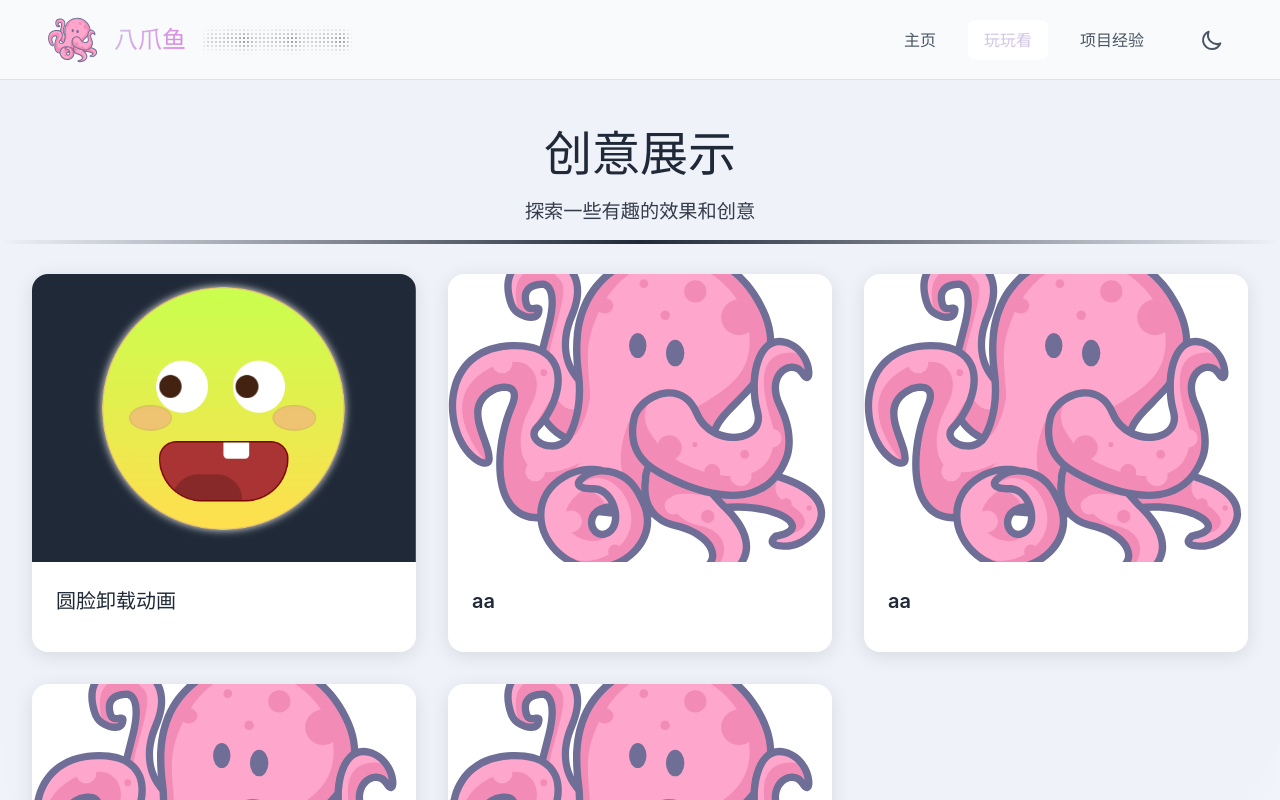
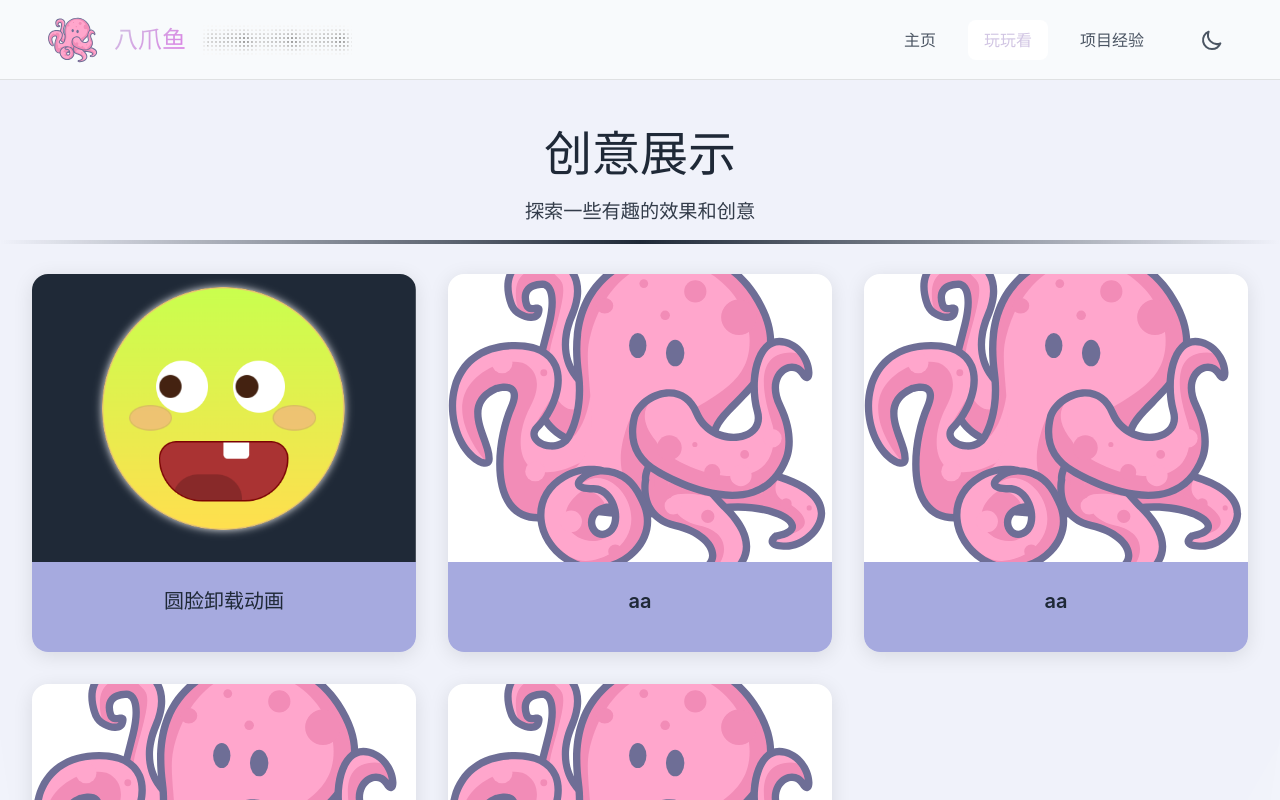
Before and after one commit to cuipengxin333/cpxbuild, a Vue app in the folder cpxself/: page /showcase/unloadAnimation in a window 1280 px wide. Built offline with nearby package versions, Linux system fonts and the light colour scheme.

Commit message:
feat: titlebg

```diff
--- a/cpxself/src/App.vue
+++ b/cpxself/src/App.vue
@@ -328,6 +328,8 @@ const toggleMenu = () => {
   --wave-blur: 120px;
   --wave-opacity-1: 0.5;
   --wave-opacity-2: 0.3;
+  --bg-title: rgb(166, 170, 223);
+
 }
 
 .app-container:not(.dark) {
@@ -374,6 +376,7 @@ body {
   -webkit-font-smoothing: antialiased;
   -moz-osx-font-smoothing: grayscale;
   transition: var(--transition);
+  scrollbar-width: none;
 }
 
 #app {
--- a/cpxself/src/view/ShowCase/index.vue
+++ b/cpxself/src/view/ShowCase/index.vue
@@ -273,7 +273,9 @@ const handleClose = () => {
   }
 
   .item-info {
+    text-align: center;
     padding: 1.5rem;
+    background: var(--bg-title);
   }
 
   .item-title {
```
